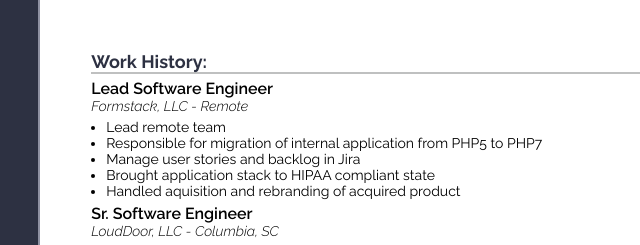
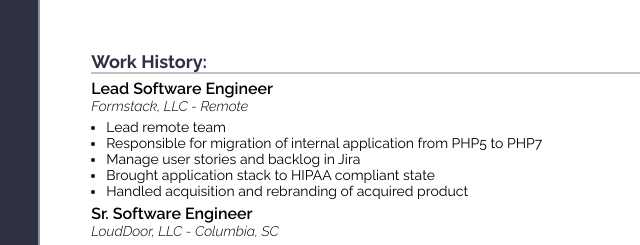
Before and after one commit to bmatt468/html-resume, a website: page src/index.html in a window 1280 px wide. Shown: the top 245 px of the page, 371-1011 px from the left. Drawn offline with nearby package versions, Linux system fonts and the light colour scheme; files that its build step writes are made by us from their sources.

Commit message:
fixes typo

```diff
--- a/package.json
+++ b/package.json
@@ -13,6 +13,9 @@
   "devDependencies": {
     "cross-env": "^7.0.0",
     "html5-to-pdf": "^3.1.1",
-    "laravel-mix": "^5.0.0"
+    "laravel-mix": "^5.0.0",
+    "resolve-url-loader": "^3.1.0",
+    "sass": "^1.26.8",
+    "sass-loader": "^8.0.2"
   }
 }
--- a/src/index.html
+++ b/src/index.html
@@ -114,7 +114,7 @@
 						<li>Responsible for migration of internal application from PHP5 to PHP7</li>
 						<li>Manage user stories and backlog in Jira</li>
 						<li>Brought application stack to HIPAA compliant state</li>
-						<li>Handled aquisition and rebranding of acquired product</li>
+						<li>Handled acquisition and rebranding of acquired product</li>
 					</ul>
 				</div>
 
```
Also changed, not shown: 2 other files.
